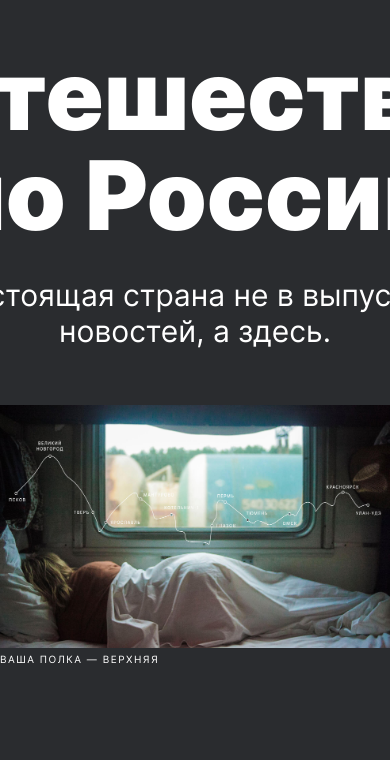
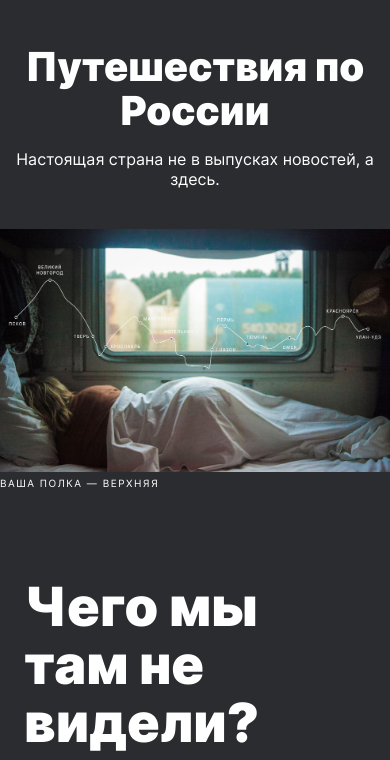
Before and after one commit to JimmyDidgeridoo/russian-travel, a plain HTML site: page index.html in a window 390 px wide. Shown: the part 61-821 px from the top of the page. Drawn offline with Linux system fonts and the light colour scheme.

Commit message:
lead320 is done

```diff
--- a/blocks/header/__lang-link/header__lang-link.css
+++ b/blocks/header/__lang-link/header__lang-link.css
@@ -12,7 +12,7 @@
     text-decoration: underline;
 }
 
-@media screen and (min-width: 320px) and (max-width: 768px) {
+@media screen and (min-width: 320px) and (max-width: 767px) {
     .header__lang-link {
         font-size: 18px;
         line-height: 20px;
--- a/blocks/header/__logo/header__logo.css
+++ b/blocks/header/__logo/header__logo.css
@@ -2,7 +2,7 @@
     width: 176px;
 }
 
-@media screen and (min-width: 320px) and (max-width: 768px) {
+@media screen and (min-width: 320px) and (max-width: 767px) {
     .header__logo {
         width: 142px;
     }
--- a/blocks/header/header.css
+++ b/blocks/header/header.css
@@ -34,7 +34,7 @@
     }
 }
 
-@media screen and (min-width: 320px) and (max-width: 768px) {
+@media screen and (min-width: 320px) and (max-width: 767px) {
     .header {
         margin: 0 16px 48px 16px;
     }
--- a/blocks/lead/__subtitle/lead__subtitle.css
+++ b/blocks/lead/__subtitle/lead__subtitle.css
@@ -19,8 +19,10 @@
     }
 }
 
-@media screen and (min-width: 320px) and (max-width: 768px) {
+@media screen and (min-width: 320px) and (max-width: 767px) {
     .lead__subtitle {
-        margin: 0 0 56px 0;
+        margin: 0 0 40px 0;
+        font-size: 16px;
+        line-height: 20px;
     }
-  }
+}
--- a/blocks/lead/__title/lead__title.css
+++ b/blocks/lead/__title/lead__title.css
@@ -10,3 +10,11 @@ padding: 0;
     display: inline-block;
     max-width: 720px;
 }
+
+@media screen and (min-width: 320px) and (max-width: 767px) {
+    .lead__title {
+        font-size: 40px;
+        line-height: 44px;
+        margin: 0 0 16px 0;
+    }
+}
--- a/blocks/lead/__wrapper/lead__wrapper.css
+++ b/blocks/lead/__wrapper/lead__wrapper.css
@@ -2,6 +2,6 @@
     display:flex;
     flex-direction: column;
     align-items: center;
-    padding: 0 48px;
-    box-sizing: border-box;
+    /*padding: 0 48px;
+    box-sizing: border-box;*/
 }
--- a/blocks/lead/lead.css
+++ b/blocks/lead/lead.css
@@ -4,6 +4,4 @@
     align-items: center;
     width: 100%;
     margin: 0 auto;
-    /*padding: 0 48px;
-    box-sizing: border-box;*/
 }
```
Lines whose indentation alone changed are shown as unchanged.
